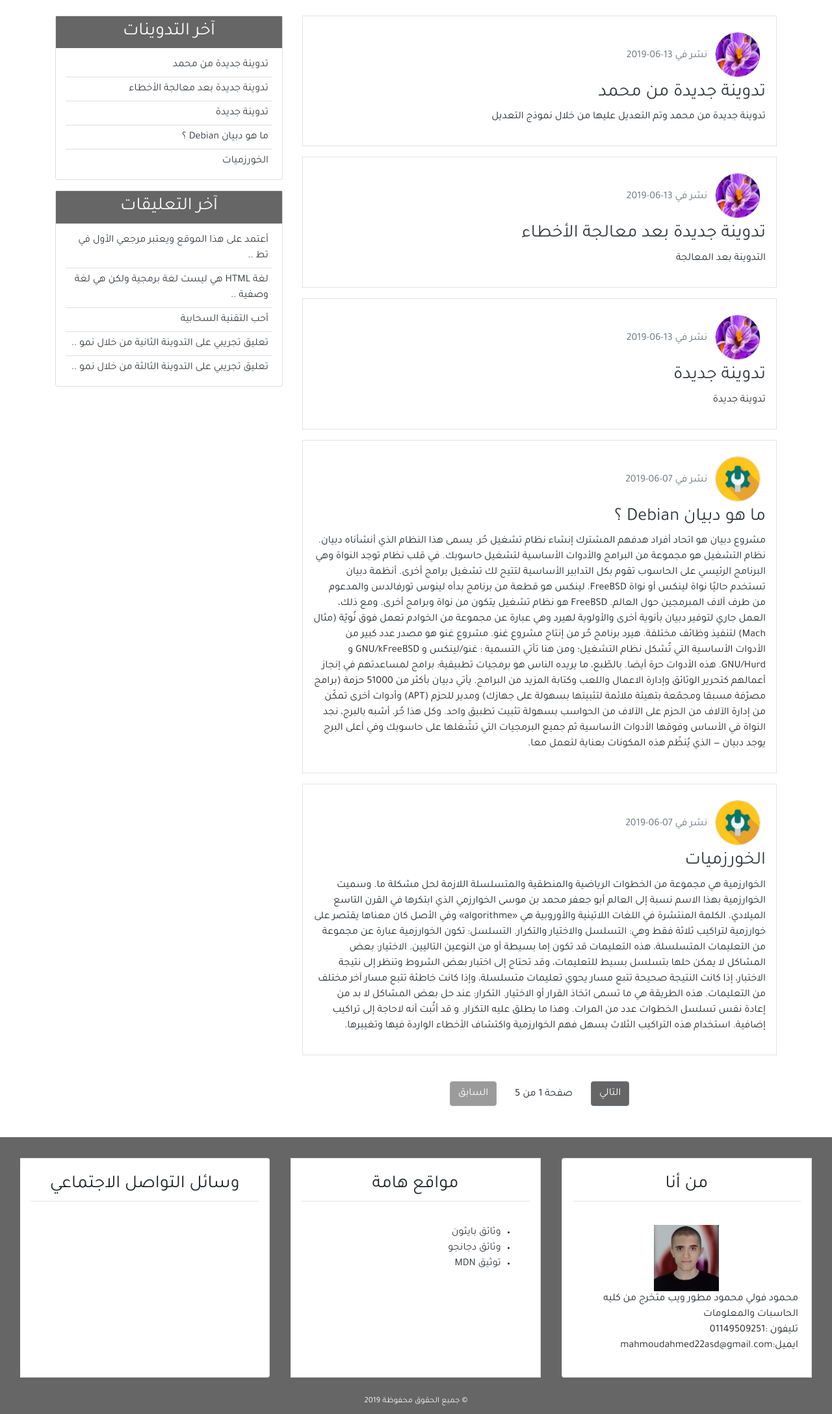
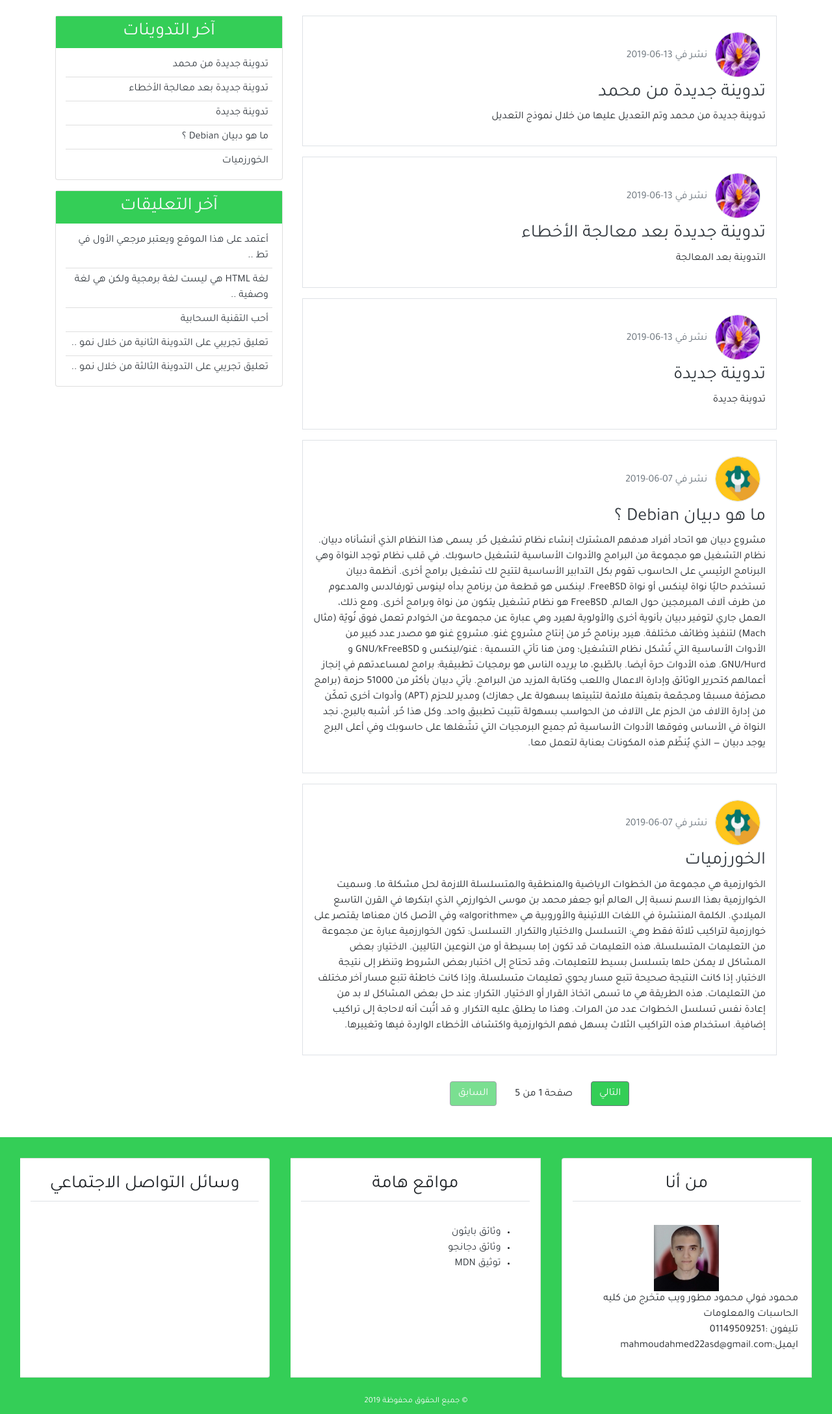
Before and after one commit to mahmoudahmed22/blog-advanced-2019-2, a Django app: page / in a window 1280 px wide. Shown: the part 58-2234 px from the top of the page at 65% size. Run offline with Django 3.2, Linux system fonts and the light colour scheme; data comes from the database, SQL or seed files in the repository; some libraries are stand-ins or nearby versions.

Commit message:
Initial commit

```diff
--- a/blog/static/blog/css/main.css
+++ b/blog/static/blog/css/main.css
@@ -18,7 +18,7 @@ body{
 }
 
 .bg-secondary{
-    background-color: #666 !important;
+    background-color: #34ce57 !important;
 }
 
 .bg-light{
```
